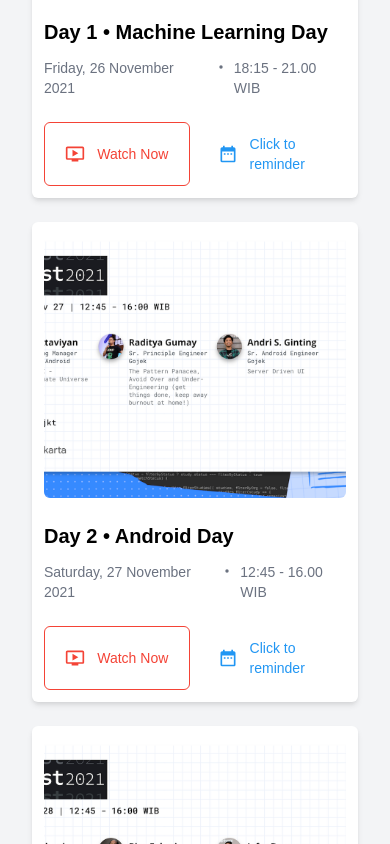
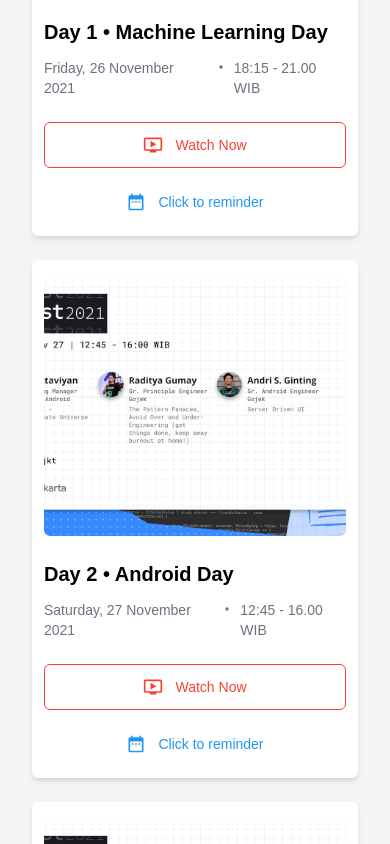
Before and after one commit to arayhan/devfest-jakarta-2021, a React (Create React App) app: page / in a window 390 px wide. Shown: the part 2500-3344 px from the top of the page. Built offline with nearby package versions, Linux system fonts and the light colour scheme; what @tailwindcss/typography would draw is missing.

Commit message:
update StreamCard & Schedule button's layout : watch & reminder Button

```diff
--- a/src/components/StreamCard.jsx
+++ b/src/components/StreamCard.jsx
@@ -38,7 +38,7 @@ export const StreamCard = ({
 								</div>
 							</div>
 						</div>
-						<div className="flex space-x-3 justify-center">
+						<div className="flex flex-col sm:flex-row space-y-3 sm:space-y-0 sm:space-x-3 justify-center">
 							<a
 								className="w-full border border-red-500 flex items-center justify-center rounded-md px-4 py-3 text-sm text-red-500 space-x-3 transition-all hover:bg-red-50"
 								href={url}
--- a/src/pages/Schedules.jsx
+++ b/src/pages/Schedules.jsx
@@ -54,12 +54,12 @@ export const Schedules = () => {
 
 				<Fade>
 					<div className="flex justify-center">
-						<img className="w-10/12" src={activeSchedule.thumbnail} alt="" />
+						<img className="w-full" src={activeSchedule.thumbnail} alt="" />
 					</div>
 				</Fade>
 
 				<Fade>
-					<div className="flex space-x-3 justify-center">
+					<div className="flex flex-col sm:flex-row space-y-3 sm:space-y-0 sm:space-x-3 justify-center">
 						<a
 							className="cursor w-auto bg-red-500 inline-flex items-center justify-center rounded-md px-10 py-3 text-sm text-white space-x-3 transition-all hover:bg-red-400 hover:px-12"
 							href={activeSchedule.youtube_url}
```
